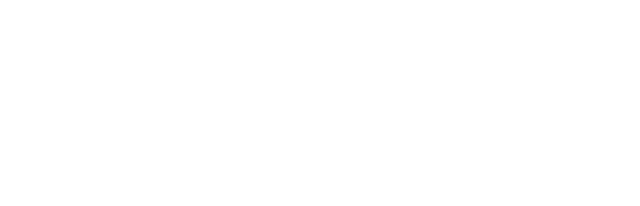
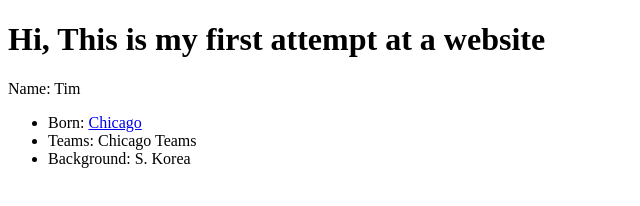
Before and after one commit to nsanthem/hello-world, a plain HTML site: page index.html in a window 1280 px wide. Shown: the whole page, without its empty margins (0-640 px from the left). Drawn offline with Linux system fonts and the light colour scheme.

Commit message:
first attempt

```diff
--- a/index.html
+++ b/index.html
@@ -1,6 +1,8 @@
-<html lang="en">
-<head>
-
-</head>
-
-</html>
+<!DOCTYPE html>
+<h1>Hi, This is my first attempt at a website</h1>
+    <p>Name: Tim</p>
+    <Ul>
+            <li>Born: <a href="https://en.wikipedia.org/wiki/Chicago">Chicago</a></li>
+            <li>Teams: Chicago Teams<img src-"https://upload.wikimedia.org/wikipedia/en/thumb/6/67/Chicago_Bulls_logo.svg/1200px-Chicago_Bulls_logo.svg.png"></li>
+            <li>Background: S. Korea</li>
+    </Ul>
```
